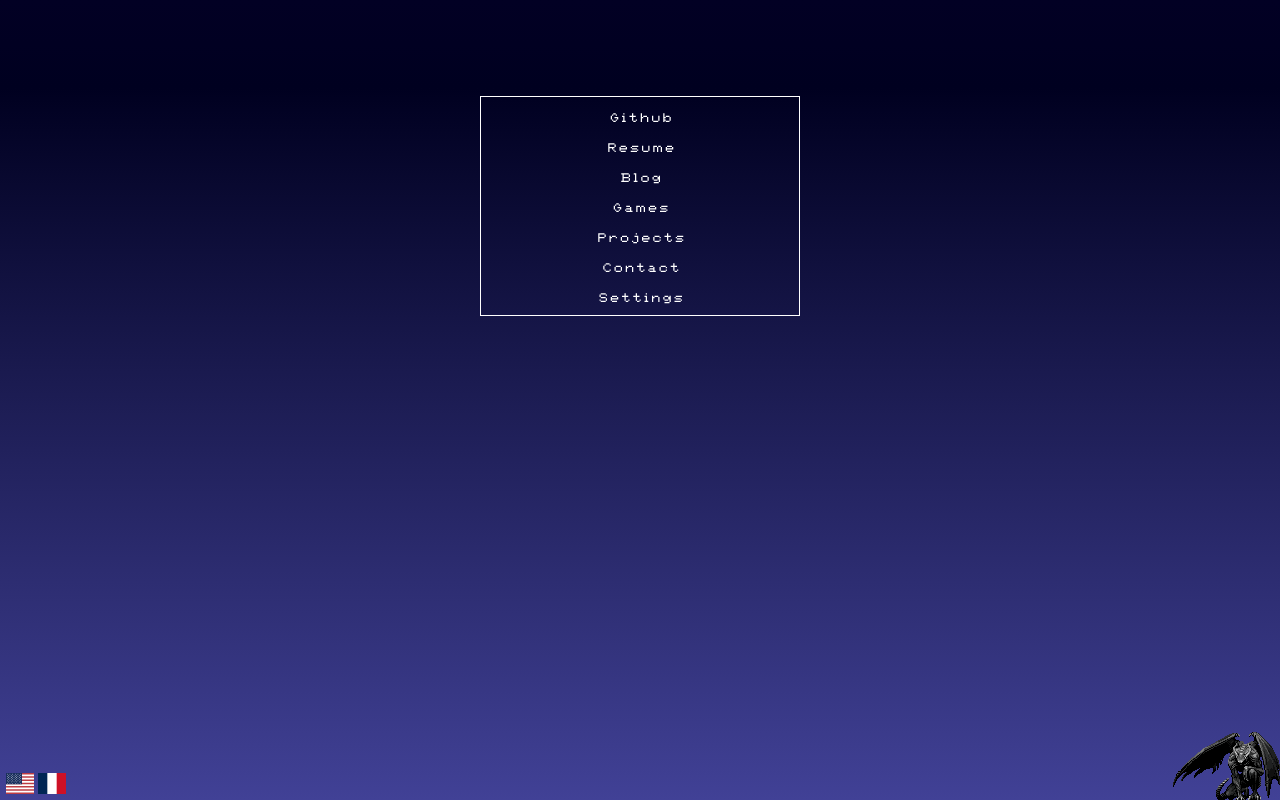
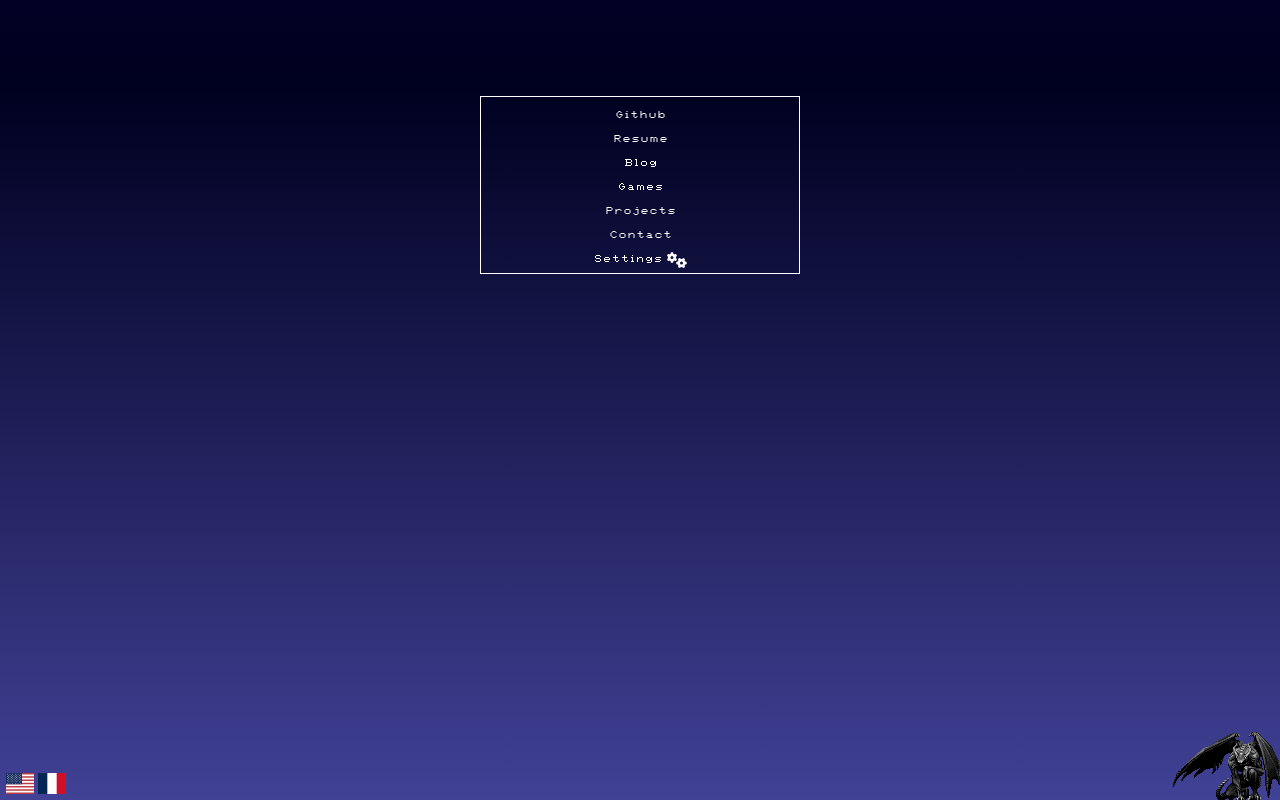
Before and after one commit to cram0/website, a Vue app: page / in a window 1280 px wide. Built offline with nearby package versions, Linux system fonts and the light colour scheme.

Commit message:
Updated menu aesthetic

```diff
--- a/src/App.vue
+++ b/src/App.vue
@@ -8,7 +8,7 @@
                     </a>
                 </ul>
                 <ul v-if="isMainMenu" v-for="choice in choiceList" class="breathing-select-red text-center" @mouseenter="playSound('hover')" @mousedown="playSound('click')">
-                    <router-link v-if="!choice.externalLink" :to="{ path: choice.path }" @click="isMainMenu = !isMainMenu" class="block">{{ t(choice.name.toLowerCase()) }}</router-link>
+                    <router-link v-if="!choice.externalLink" :to="{ path: choice.path }" @click="isMainMenu = !isMainMenu" class="block">{{ t(choice.name.toLowerCase()) + " " }}<img v-if="choice.icon" :src="'/assets/' + choice.icon" class="h-4 inline-block" /></router-link>
                     <a v-else :href="choice.path" rel="noopener noreferrer" class="block">{{ choice.name }}</a>
                 </ul>
 
@@ -416,7 +416,8 @@ const choiceList = ref([
     {
         name: "Settings",
         path: "/settings",
-        externalLink: false
+        externalLink: false,
+        icon: "gear.svg"
     }
 ]);
 
@@ -544,7 +545,7 @@ body {
 
 .pixellated-font {
     font-family: "Castlevania";
-    font-size: 20px;
+    font-size: 16px;
 }
 
 .statue {
```
Also changed, not shown: assets/gear.svg (added).
